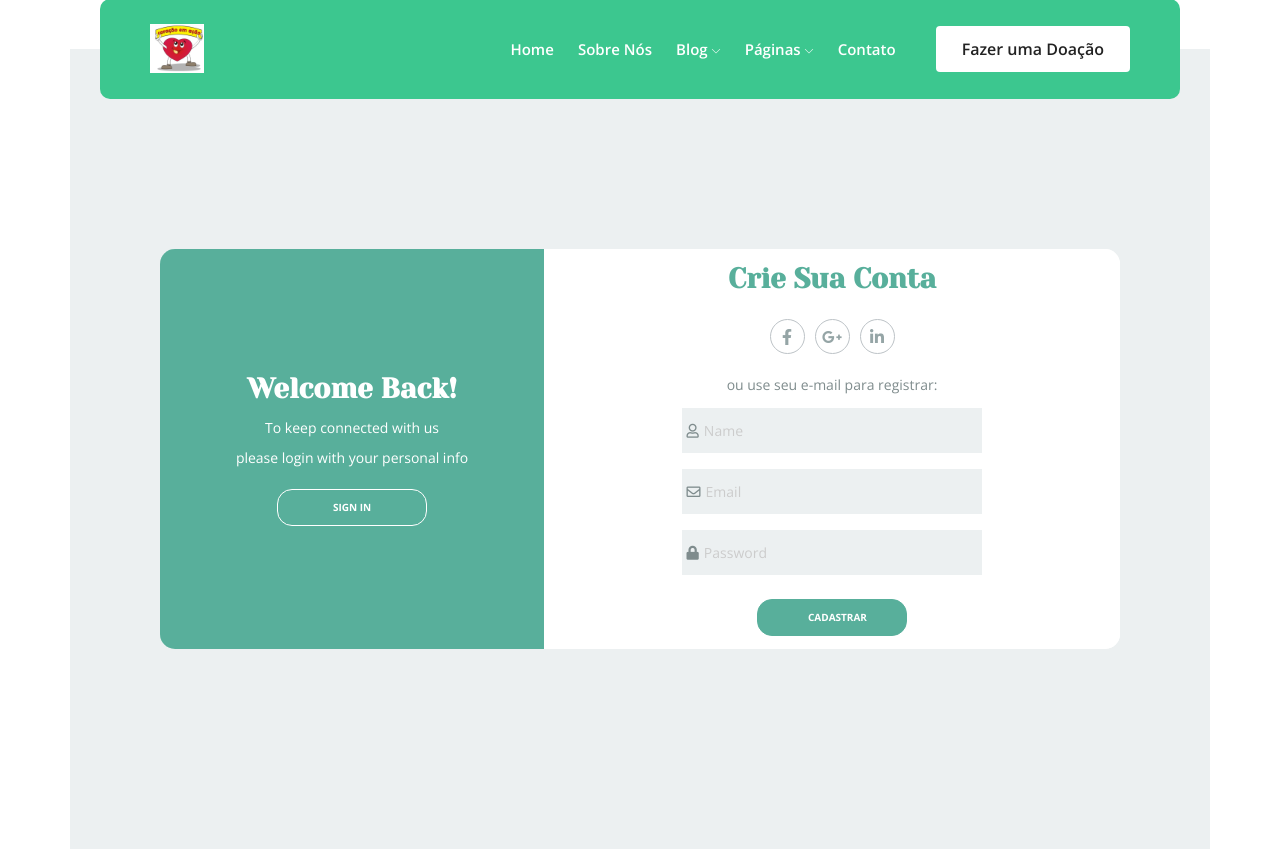
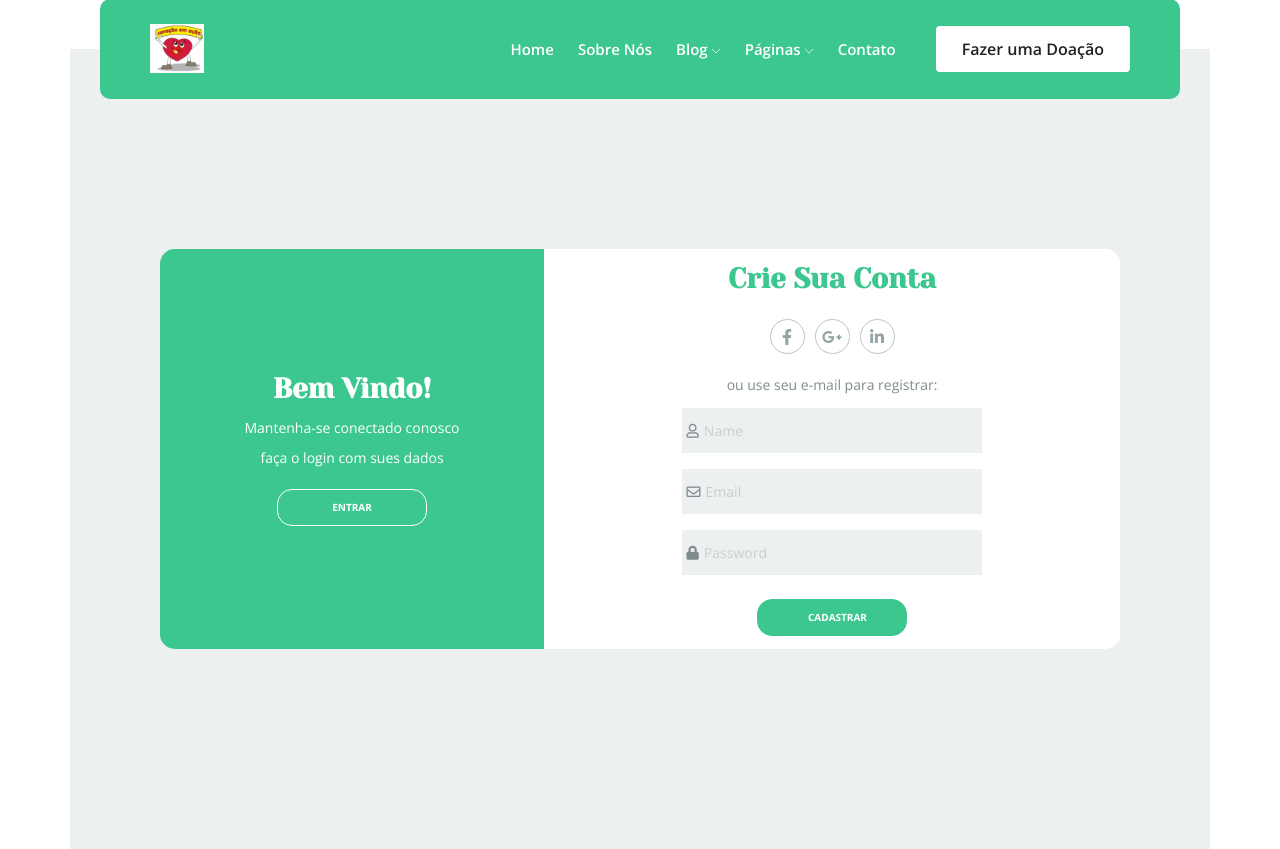
Before and after one commit to izaque93/projetoIntegrador, a Django app: page /account/ in a window 1280 px wide. Shown: the part 71-920 px from the top of the page. Run offline with Django 4.2, Linux system fonts and the light colour scheme; some libraries are stand-ins or nearby versions.

Commit message:
First commit

```diff
--- a/static/css/estilo.css
+++ b/static/css/estilo.css
@@ -26,7 +26,7 @@ body {
 .content::before {
     content: "";
     position: absolute;
-    background-color: #58af9b;
+    background-color: #3CC78F;
     width: 40%;
     height: 100%;
     border-top-left-radius: 15px;
@@ -44,7 +44,7 @@ body {
     color: #fff;
 }
 .title-second {
-    color: #58af9b;
+    color: #3CC78F;
 }
 .description {
     font-size: 14px;
@@ -77,17 +77,17 @@ body {
 }
 .btn-primary:hover {
     background-color: #fff;
-    color: #58af9b;
+    color: #3CC78F;
 }
 .btn-second {
-    background-color: #58af9b;
-    border: 1px solid #58af9b;
+    background-color: #3CC78F;
+    border: 1px solid #3CC78F;
     transition: background-color .5s;
 }
 .btn-second:hover {
     background-color: #fff;
-    border: 1px solid #58af9b;
-    color: #58af9b;
+    border: 1px solid #3CC78F;
+    color: #3CC78F;
 }
 .first-content {
     display: flex;
@@ -116,9 +116,9 @@ body {
     transition: background-color .5s;
 }
 .link-social-media:hover .item-social-media{
-    background-color: #58af9b;
+    background-color: #3CC78F;
     color: #fff;
-    border-color: #58af9b;
+    border-color: #3CC78F;
 }
 .list-social-media {
     display: flex;
--- a/templates/account.html
+++ b/templates/account.html
@@ -96,15 +96,13 @@
 
 
 
-
-
     <div class="container">
         <div class="content first-content">
             <div class="first-column">
-                <h2 class="title title-primary">welcome back!</h2>
-                <p class="description description-primary">To keep connected with us</p>
-                <p class="description description-primary">please login with your personal info</p>
-                <button id="signin" class="btn btn-primary">sign in</button>
+                <h2 class="title title-primary">Bem vindo!</h2>
+                <p class="description description-primary">Mantenha-se conectado conosco</p>
+                <p class="description description-primary">faça o login com sues dados</p>
+                <button id="signin" class="btn btn-primary">Entrar</button>
             </div>
             <div class="second-column">
                 <h2 class="title title-second">Crie Sua Conta</h2>
@@ -190,8 +188,8 @@
                         <input type="password" placeholder="Password">
                     </label>
 
-                    <a class="password" href="#">forgot your password?</a>
-                    <button class="btn btn-second">sign in</button>
+                    <a class="password" href="#">esqueceu sua senha?</a>
+                    <button class="btn btn-second">Entrar</button>
                 </form>
             </div><!-- second column -->
         </div><!-- second-content -->
```
